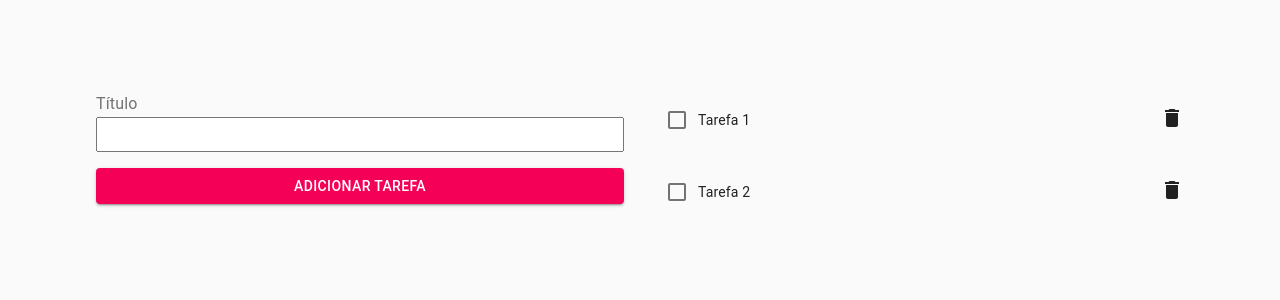
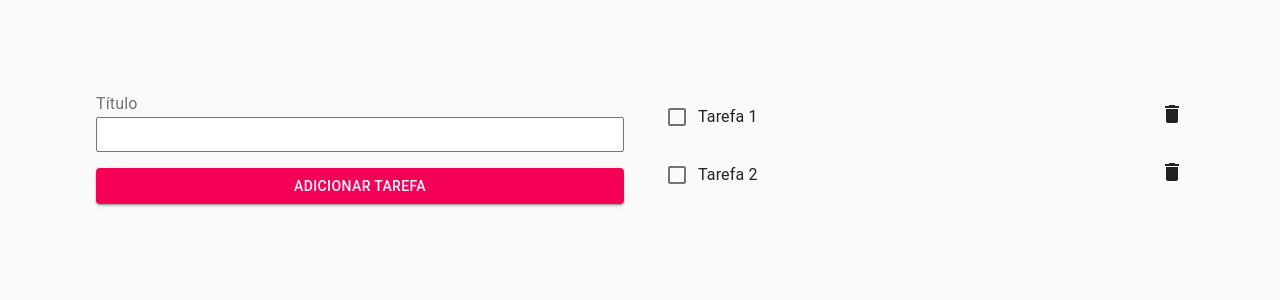
Before and after one commit to lucasmonstrox/cra-boilerplate, a React (Create React App) app: page / in a window 1280 px wide. Shown: the top 300 px of the page. Built offline with nearby package versions, Linux system fonts and the light colour scheme.

Commit message:
:rocket: Style inline and function to check the task
Style inline and function to check the task

```diff
--- a/src/Components/Task.tsx
+++ b/src/Components/Task.tsx
@@ -1,38 +1,57 @@
-import React, { FC } from 'react'
-import { ListItem, Checkbox, makeStyles, Box } from '@material-ui/core'
+import React, { FC, useState } from 'react'
+import {
+    Box,
+    Checkbox,
+    ListItem,
+    Typography
+} from '@material-ui/core'
 
 import DeleteIcon from '@material-ui/icons/Delete';
 
-const useStyles = makeStyles({
-    listItem: {
-        marginBottom: '.5rem'
+interface Props {
+    task: {
+        title: string,
+        taskId: number
     },
-    containerIcon: {
-        marginLeft: 'auto',
-        cursor: 'pointer'
-    }
-})
-
-interface Props {
-    task: any
+    onRemove: Function
 }
 
-const Task: FC<Props> = ({ task }: Props) => {
+const Task: FC<Props> = ({ task, onRemove }: Props) => {
 
+    const [taskChecked, setTaskChecked] = useState(false)
 
-    const classes = useStyles()
+    function toggleTaskChecked() {
+        setTaskChecked((prevState) => !prevState)
+    }
 
     return (
-    <ListItem classes={{ root: classes.listItem }}>
+        <ListItem sx={{ mb: '.5rem' }} >
             <Checkbox
                 inputProps={{ 'aria-label': 'primary checkbox' }}
+                onChange={toggleTaskChecked}
+                data-testid="btnChecked"
             />
-        <p>{task.title}</p>
-
-        <Box className={classes.containerIcon}>
+            <Typography
+                component="h4"
+                sx={{
+                    textDecoration: `${taskChecked && 'line-through'}`
+                }}
+                data-testid="textChecked"
+            >
+                {task.title}
+            </Typography>
+            <Box
+                sx={{
+                    ml: 'auto',
+                    cursor: 'pointer'
+                }}
+                onClick={() => onRemove(task.taskId)}
+                data-testid="btnRemove"
+            >
                 <DeleteIcon />
             </Box>
         </ListItem>
-)}
+    )
+}
 
 export default Task
```
Lines whose indentation alone changed are shown as unchanged.
